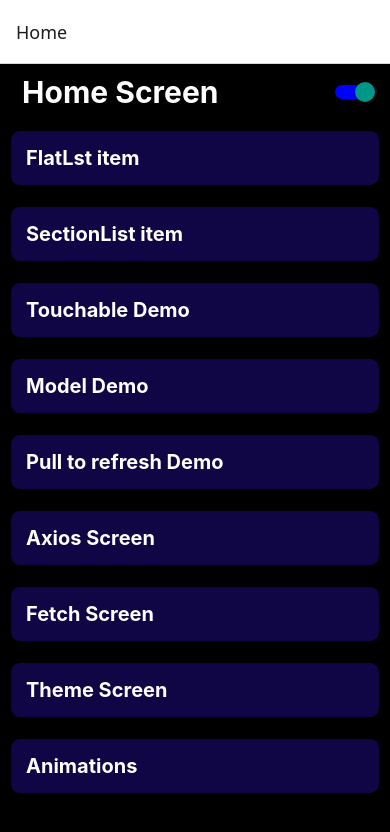
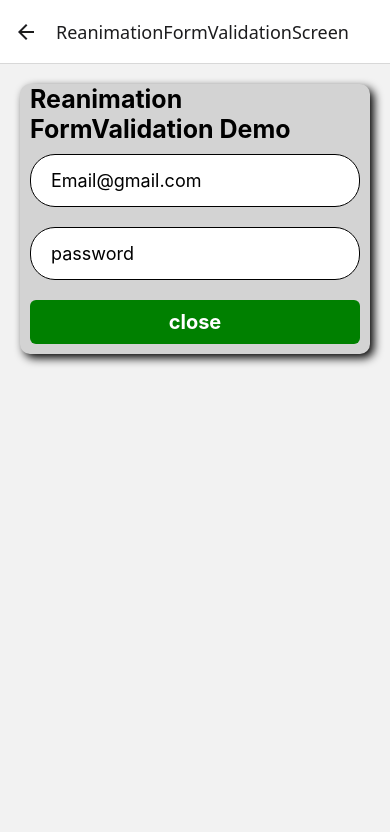
Before and after one commit to dedJack/SecondNative, a React Native app: screen /ReanimationFormValidationScreen in a window 390 px wide. Shown: the top 832 px of the page. Built offline with nearby package versions, Linux system fonts and the light colour scheme.

Commit message:
Applied ReanimatedFormValidation

```diff
--- a/src/Animations/AnimationDemo.tsx
+++ b/src/Animations/AnimationDemo.tsx
@@ -43,6 +43,11 @@ const topic = [
     id: 8,
     name: 'Gesture PlayGround',
     screen: 'GesturePlayGroundScreen',
+  },
+  {
+    id: 9,
+    name: 'Reanimation FormValidation Screen',
+    screen: 'ReanimationFormValidationScreen',
   },
 ];
 
--- /dev/null
+++ b/src/Animations/ReanimationFormValidation.tsx
@@ -0,0 +1,204 @@
+import React, {isValidElement, useState} from 'react';
+import {Pressable, StyleSheet, Text, View} from 'react-native';
+import {
+  Gesture,
+  GestureDetector,
+  GestureHandlerRootView,
+  TextInput,
+} from 'react-native-gesture-handler';
+import Animated, {
+  useAnimatedStyle,
+  useSharedValue,
+  withRepeat,
+  withSequence,
+  withSpring,
+  withTiming,
+} from 'react-native-reanimated';
+
+const ReanimationFormValidation: React.FC = () => {
+  const [email, setEmail] = useState('');
+  const [emailChecker, setEmailChecker] = useState('');
+  const [password, setPassword] = useState('');
+  const [passwordChecker, setPasswordChecker] = useState('');
+
+  //declare shared value.
+  const emailShake = useSharedValue(0);
+  const passShake = useSharedValue(0);
+
+  //declare animation Style.
+  const animationStyle = useAnimatedStyle(() => ({
+    transform: [{translateX: emailShake.value}],
+  }));
+
+  const animationStyle2 = useAnimatedStyle(() => ({
+    transform: [{translateX: passShake.value}],
+  }));
+
+  const validateEmail = (text: string) => {
+    const validEmailRegex = /^[^@]+@[^@]+\.[^@]+$/;
+    if (!text) {
+      setEmailChecker('email required!!');
+      return false;
+    } else if (!validEmailRegex.test(text)) {
+      setEmailChecker('Invalid email!!');
+      return false;
+    } else {
+      setEmailChecker('');
+      return true;
+    }
+  };
+
+  const validatePass = (text: string) => {
+    if (!text) {
+      setPasswordChecker('password necessary!');
+      return false;
+    } else if (password.length < 8) {
+      setPasswordChecker('password must contain 8 characters');
+      return false;
+    }
+    setPasswordChecker('');
+    return true;
+  };
+  const handleEmail = (text: string) => {
+    setEmail(text);
+    //validate Email
+    const isValidEmail = validateEmail(text);
+  };
+
+  const handlePassword = (text: string) => {
+    setPassword(text);
+    //validate password
+    const validPass = validatePass(text);
+  };
+
+  const onSubmit = (email: string, pass: string) => {};
+  const handleSubmit = () => {
+    const validEmail = validateEmail(email);
+    const validPass = validatePass(password);
+
+    console.log(validEmail);
+    console.log(validPass);
+    if (!validEmail) {
+      emailShake.value = withSequence(
+        withSpring(-8, {duration: 50}),
+        withSpring(8, {duration: 50}),
+        withSpring(0, {duration: 50}),
+      );
+    } else {
+      emailShake.value = withSpring(0);
+    }
+    if (!validPass) {
+      passShake.value = withSequence(
+        withSpring(-8, {duration: 50}),
+        withSpring(8, {duration: 50}),
+        withSpring(0, {duration: 50}),
+      );
+    } else {
+      passShake.value = withSpring(0);
+    }
+
+    if (validEmail && validPass) {
+      onSubmit(email, password);
+    } else {
+    }
+  };
+  return (
+    <GestureHandlerRootView style={styles.container}>
+      <View>
+        <Text style={styles.header}>Reanimation FormValidation Demo</Text>
+        <Animated.View style={[styles.inputContainer, animationStyle]}>
+          <TextInput
+            style={styles.input}
+            onChangeText={handleEmail}
+            value={email}
+            placeholder="Email@gmail.com"
+            keyboardType="email-address"
+            autoCapitalize="none"
+          />
+        </Animated.View>
+        <Animated.View style={styles.errorMark}>
+          <Text style={styles.errorMarkText}>{emailChecker}</Text>
+        </Animated.View>
+        <Animated.View style={[styles.inputContainer, animationStyle2]}>
+          <TextInput
+            style={styles.input}
+            onChangeText={handlePassword}
+            value={password}
+            placeholder="password"
+            secureTextEntry
+            autoCapitalize="none"
+          />
+        </Animated.View>
+        <Animated.View style={styles.errorMark}>
+          <Text style={styles.errorMarkText}>{passwordChecker}</Text>
+        </Animated.View>
+        <Pressable
+          onPress={handleSubmit}
+          style={({pressed}) => [
+            styles.btnContainer,
+            {backgroundColor: pressed ? 'lightgreen' : 'green'},
+          ]}>
+          <View>
+            <Text style={styles.btnText}>close</Text>
+          </View>
+        </Pressable>
+      </View>
+    </GestureHandlerRootView>
+  );
+};
+
+const styles = StyleSheet.create({
+  container: {
+    margin: 20,
+    marginBottom: 10,
+    borderRadius: 10,
+    paddingHorizontal: 10,
+    backgroundColor: 'lightgrey',
+    shadowOffset: {
+      width: 4,
+      height: 4,
+    },
+    shadowColor: 'black',
+    shadowRadius: 10,
+    elevation: 5,
+  },
+  header: {
+    fontSize: 25,
+    fontWeight: 'bold',
+  },
+  inputContainer: {
+    marginVertical: 10,
+    paddingTop: 5,
+    paddingHorizontal: 10,
+    borderWidth: 0.4,
+    borderRadius: 25,
+    backgroundColor: 'white',
+  },
+  input: {
+    padding: 10,
+    marginBottom: 5,
+    fontSize: 18,
+  },
+  btnContainer: {
+    marginVertical: 10,
+    alignItems: 'center',
+    backgroundColor: 'green',
+    minWidth: 300,
+    paddingVertical: 10,
+    borderRadius: 6,
+  },
+  btnText: {
+    fontSize: 20,
+    fontWeight: 'bold',
+    color: 'white',
+  },
+  errorMark: {
+    // marginVertical:5,
+    paddingHorizontal: 10,
+  },
+  errorMarkText: {
+    color: 'red',
+    fontSize: 14,
+  },
+});
+export default ReanimationFormValidation;
--- a/src/RootNavigator.tsx
+++ b/src/RootNavigator.tsx
@@ -18,6 +18,7 @@ import ReanimatedBasicDemo from './Animations/ReanimatedBasicDemo';
 import ReanimatedTypes from './Animations/ReanimatedTypes';
 import GestureHandlerDemo from './Animations/GestureHandlerDemo';
 import GesturePlayGround from './Animations/GesturePlayGround';
+import ReanimationFormValidation from './Animations/ReanimationFormValidation';
 
 //Create prop type for every screen, Here i have created a prop type, But later i have move it to the another TypeScript file, as it is used by every screen.
 {
@@ -56,6 +57,7 @@ const RootNavigator: React.FC = () => {
       <Stack.Screen name="ReanimatedTypeScreen" component={ReanimatedTypes} />
       <Stack.Screen name="GestureHandlerScreen" component={GestureHandlerDemo} />
       <Stack.Screen name="GesturePlayGroundScreen" component={GesturePlayGround} />
+      <Stack.Screen name="ReanimationFormValidationScreen" component={ReanimationFormValidation} />
     </Stack.Navigator>
   );
 };
--- a/src/screens/TouchableWithoutFeedbackDemo.tsx
+++ b/src/screens/TouchableWithoutFeedbackDemo.tsx
@@ -24,7 +24,6 @@ const TouchableWithoutFeedbackDemo: React.FC = () => {
           styles.btn,
           {backgroundColor: pressed ? 'white' : 'lightgrey'},
         ]}>
-        {' '}
         <Text style={styles.btnText}>Pressable</Text>
       </Pressable>
 
--- a/src/types.ts
+++ b/src/types.ts
@@ -17,4 +17,5 @@ export type StackScreenTypeProp = {
     "ReanimatedTypeScreen":undefined;
     "GestureHandlerScreen":undefined;
     "GesturePlayGroundScreen":undefined;
+    "ReanimationFormValidationScreen":undefined
 }
```
